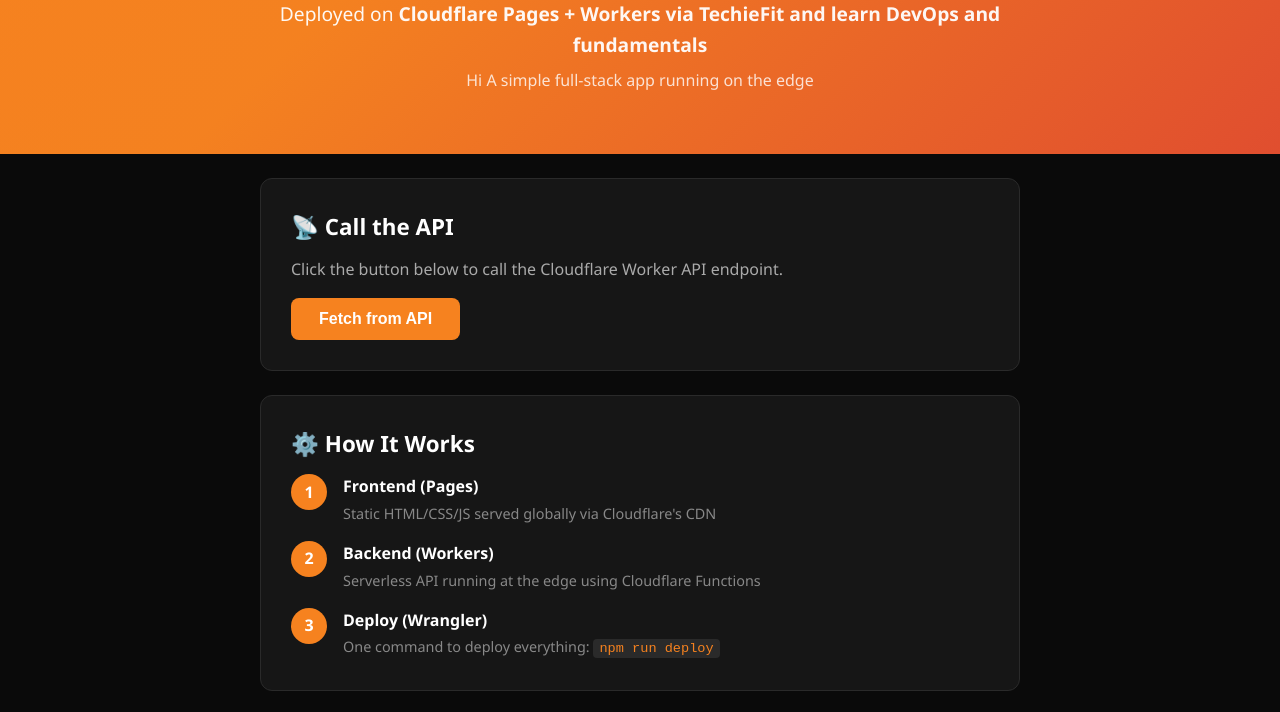
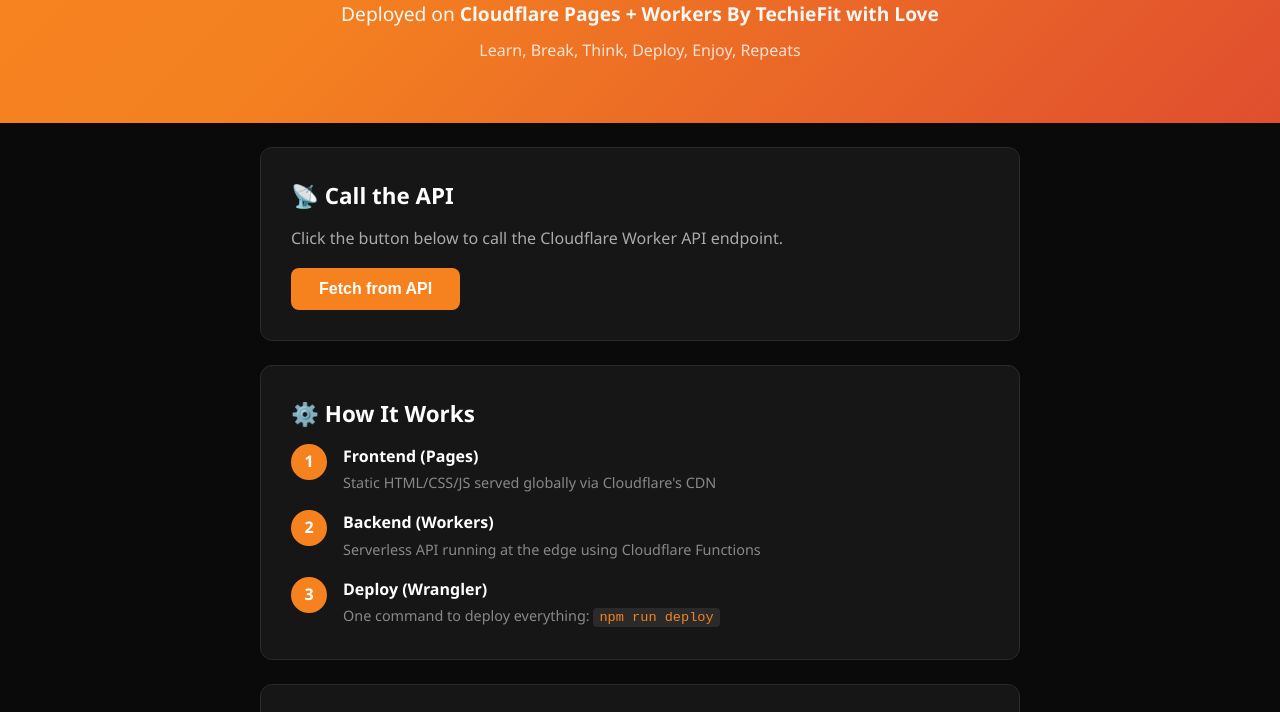
Before and after one commit to gopireddysaikiran/simple, a website: page public/index.html in a window 1280 px wide. Shown: the part 135-847 px from the top of the page. Drawn offline with Linux system fonts and the light colour scheme.

Commit message:
pull changes

```diff
--- a/public/index.html
+++ b/public/index.html
@@ -12,8 +12,8 @@
   <header class="hero">
     <div class="container">
       <h1>🚀 DevOps Demo App</h1>
-      <p class="subtitle">Deployed on <strong>Cloudflare Pages + Workers via TechieFit and learn DevOps and fundamentals</strong></p>
-      <p class="tagline">Hi A simple full-stack app running on the edge</p>
+      <p class="subtitle">Deployed on <strong>Cloudflare Pages + Workers By TechieFit with Love</strong></p>
+      <p class="tagline">Learn, Break, Think, Deploy, Enjoy, Repeats  </p>
     </div>
   </header>
 
--- a/wrangler.toml
+++ b/wrangler.toml
@@ -13,13 +13,9 @@
 # ...
 [observability]
 enabled = true
-# ...
-
-# ...
-[observability]
-enabled = true
 head_sampling_rate = 1
 redact_query_string = false
+# ...
 
 [observability.logs]
 enabled = true
```
Also changed, not shown: .github/workflows/deploy-cloudflare.yml, README.md, src/index.js (line endings or trailing spaces).
